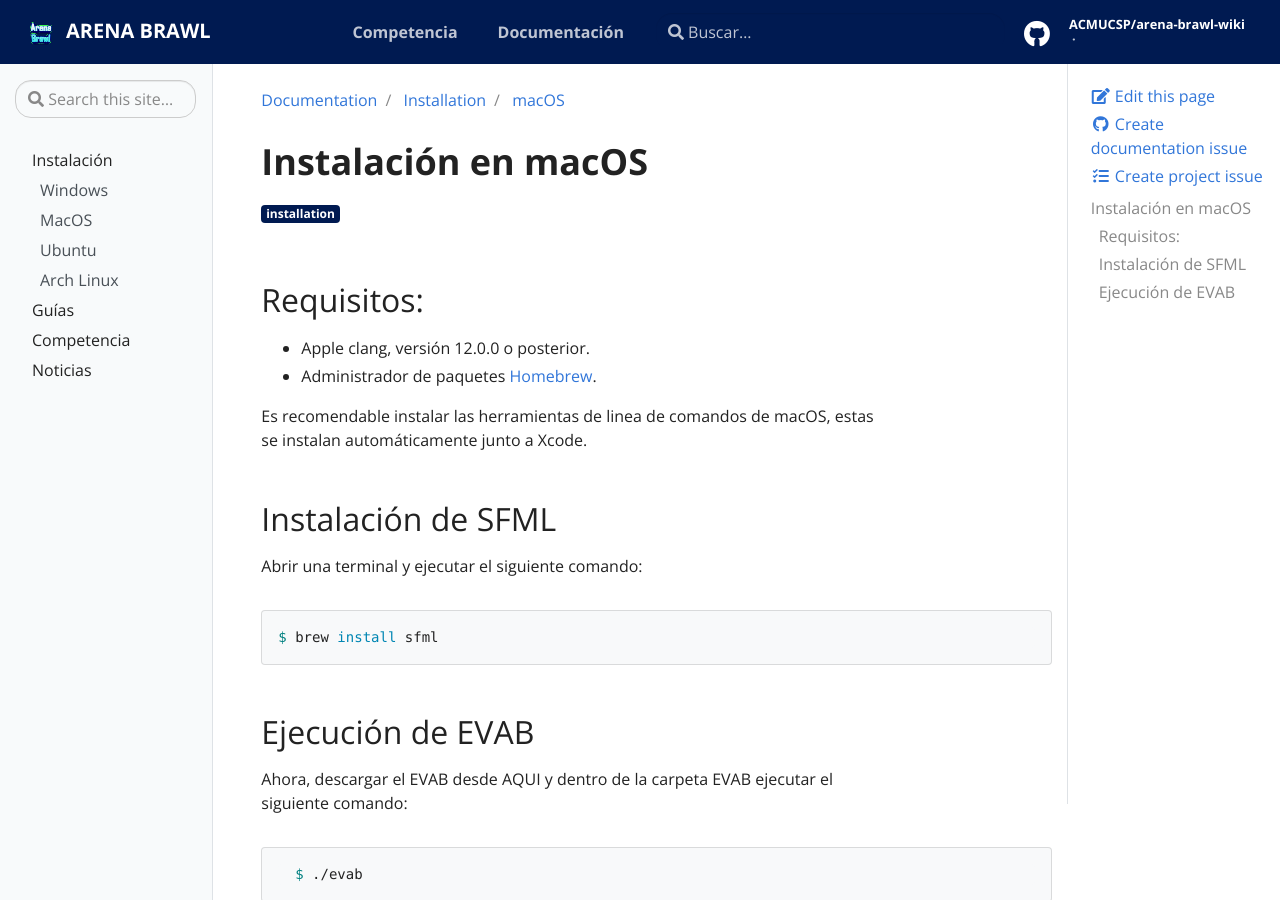
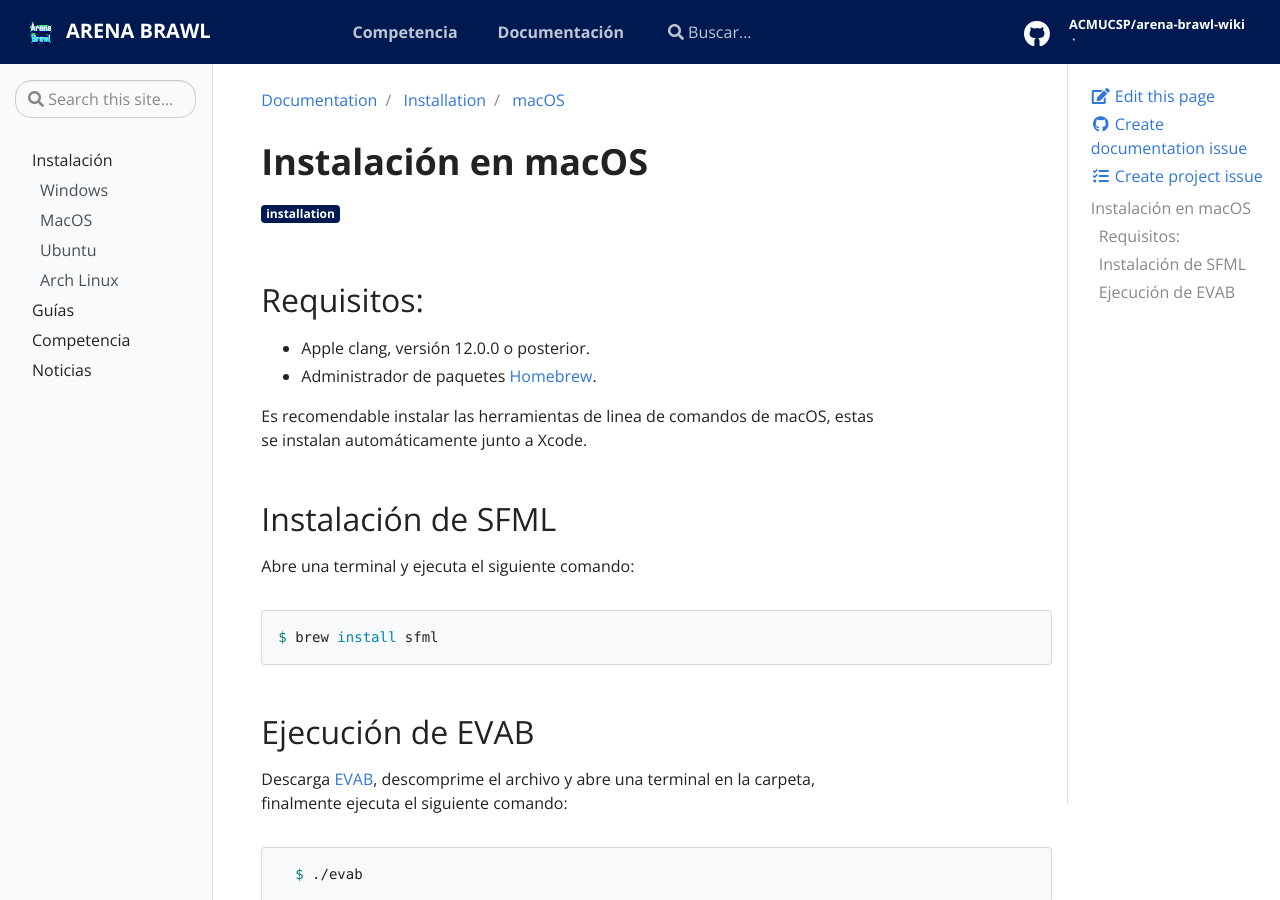
Before and after one commit to ACMUCSP/arena-brawl-wiki, a Jekyll site: the page built from _docs/installation/macos.md, in a window 1280 px wide and 900 px high. Built offline with Jekyll 4.4.1, drawn with Linux system fonts in a browser that asks for light colours.

Commit message:
Add macOS zip file

````diff
--- a/_docs/installation/macos.md
+++ b/_docs/installation/macos.md
@@ -16,14 +16,14 @@ estas se instalan automáticamente junto a Xcode.
 
 ## Instalación de SFML
 
-Abrir una terminal y ejecutar el siguiente comando:
+Abre una terminal y ejecuta el siguiente comando:
 ```bash
 $ brew install sfml
 ```
 
 ## Ejecución de EVAB
 
-Ahora, descargar el EVAB desde AQUI y dentro de la carpeta EVAB ejecutar el siguiente comando:
+Descarga [EVAB](../../assets/EVAB/EVAB_macos.zip), descomprime el archivo y abre una terminal en la carpeta, finalmente ejecuta el siguiente comando:
   ```bash
   $ ./evab
   ```
````
Also changed, not shown: 2 other files.
